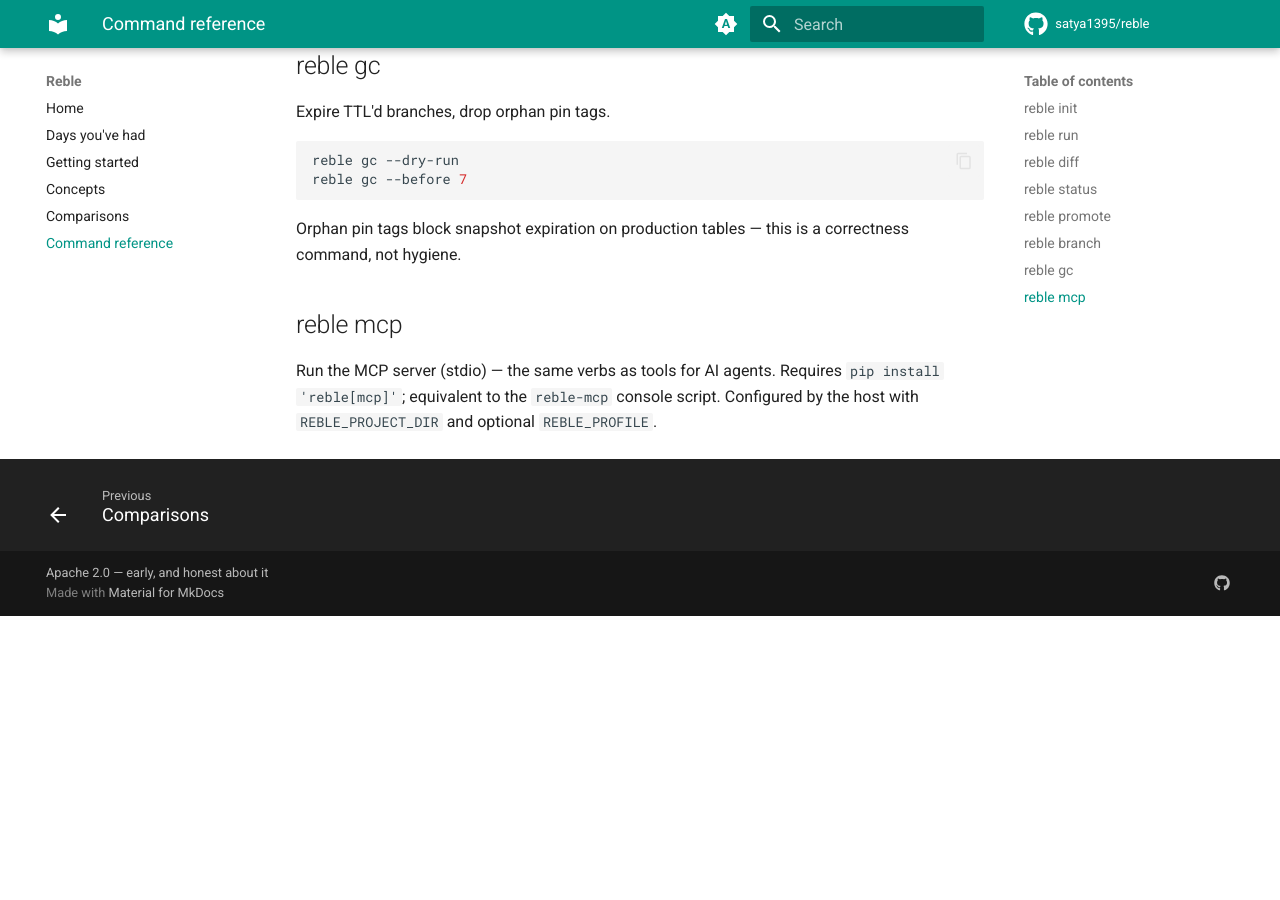
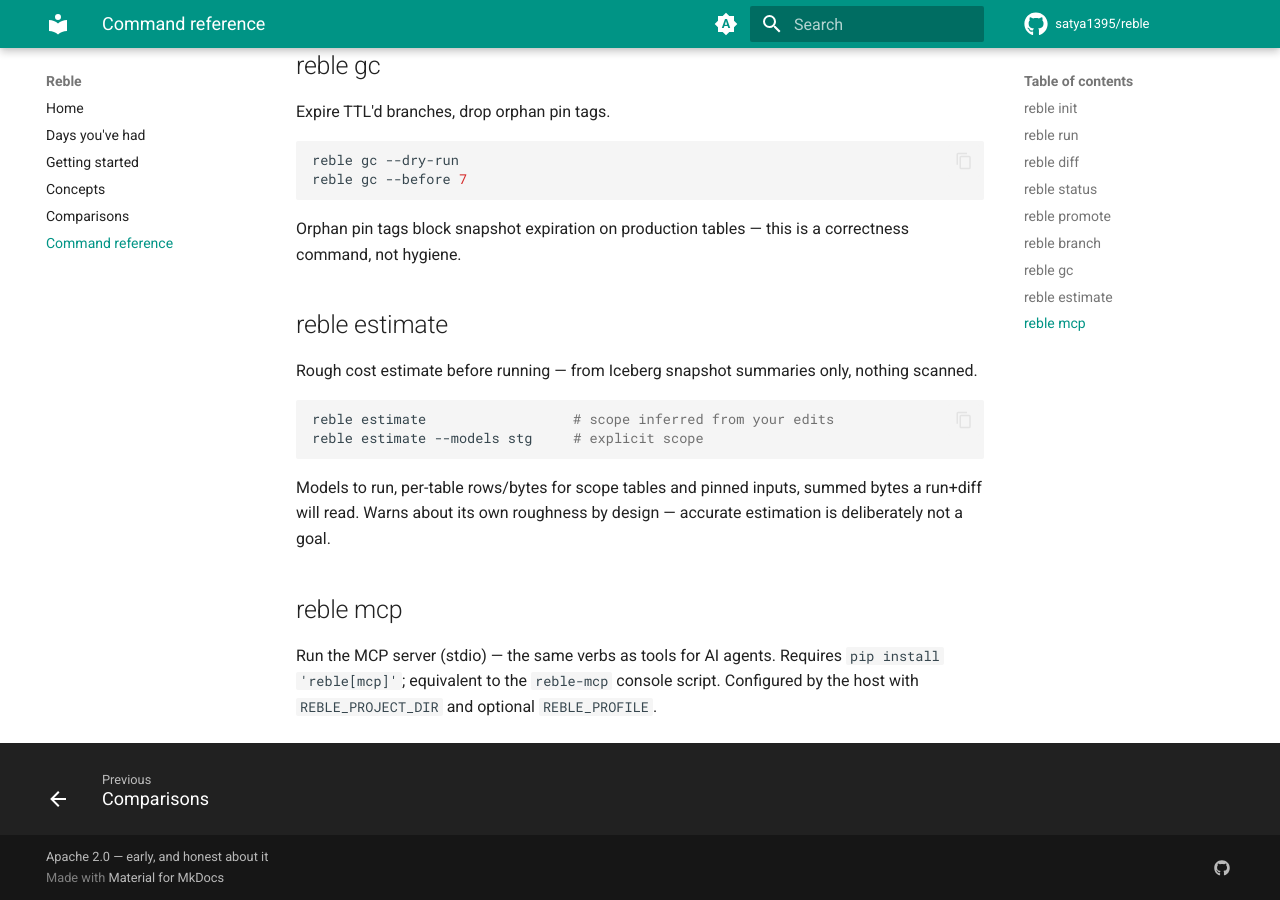
Before and after one commit to satya1395/reble, an MkDocs documentation site: the page built from docs/cli.md, in a window 1280 px wide and 900 px high, scrolled down 2098 px. Built offline with MkDocs 1.6.1 and Material for MkDocs 9.7.7, drawn with Linux system fonts in a browser that asks for light colours; comment, search, counter and statistics services are not loaded; before the commit the page ends 2714 px from its top, so only the background shows below that.

Commit message:
docs: 0.3.0 — engines.duckdb keys, estimate spec, measured numbers

````diff
--- a/docs/cli.md
+++ b/docs/cli.md
@@ -109,6 +109,20 @@ reble gc --before 7
 Orphan pin tags block snapshot expiration on production tables — this is a
 correctness command, not hygiene.
 
+## reble estimate
+
+Rough cost estimate before running — from Iceberg snapshot summaries only,
+nothing scanned.
+
+```bash
+reble estimate                  # scope inferred from your edits
+reble estimate --models stg     # explicit scope
+```
+
+Models to run, per-table rows/bytes for scope tables and pinned inputs,
+summed bytes a run+diff will read. Warns about its own roughness by design
+— accurate estimation is deliberately not a goal.
+
 ## reble mcp
 
 Run the MCP server (stdio) — the same verbs as tools for AI agents.
--- a/pyproject.toml
+++ b/pyproject.toml
@@ -1,6 +1,6 @@
 [project]
 name = "reble"
-version = "0.2.1"
+version = "0.3.0"
 description = "Git-style branching for Iceberg data warehouses: scoped branches, row-level diffs, fast-forward promotion."
 readme = "README.md"
 requires-python = ">=3.10"
--- a/src/reble/__init__.py
+++ b/src/reble/__init__.py
@@ -1,3 +1,3 @@
 """Reble: git-style branching for Iceberg data warehouses."""
 
-__version__ = "0.2.1"
+__version__ = "0.3.0"
````
Also changed, not shown: CHANGELOG.md (+13 -0 lines), DECISIONS.md (+25 -0 lines), README.md (+9 -5 lines), SPEC.md (+12 -4 lines).
